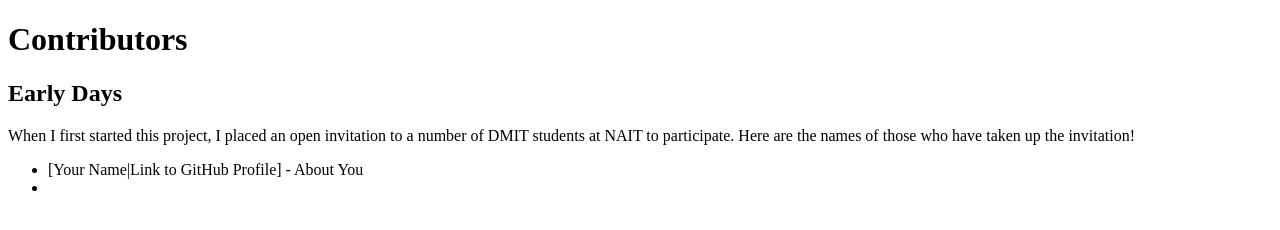
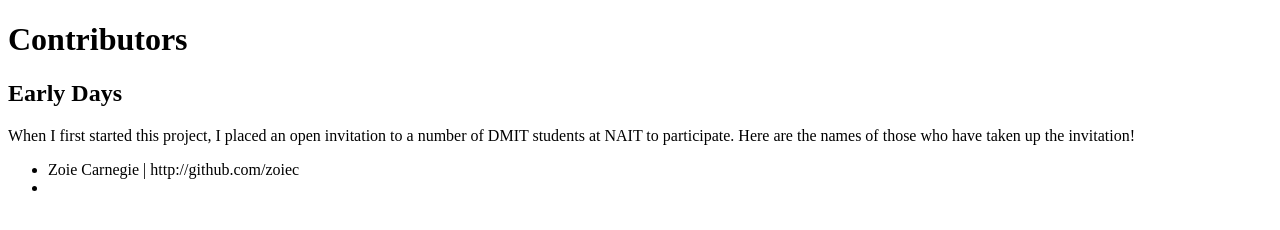
Before and after one commit to GoodSoil/ASchool, a plain HTML site: page docs/Contributing/contributors.html in a window 1280 px wide. Drawn offline with Linux system fonts and the light colour scheme.

Commit message:
Zoie added herself as a contributer

```diff
--- a/docs/Contributing/contributors.html
+++ b/docs/Contributing/contributors.html
@@ -8,7 +8,7 @@
     <h2>Early Days</h2>
     <p>When I first started this project, I placed an open invitation to a number of DMIT students at NAIT to participate. Here are the names of those who have taken up the invitation!</p>
     <ul>
-        <li>[Your Name|Link to GitHub Profile] - About You</li>
+        <li>Zoie Carnegie | http://github.com/zoiec </li>
         <li></li>
     </ul>
 
```
